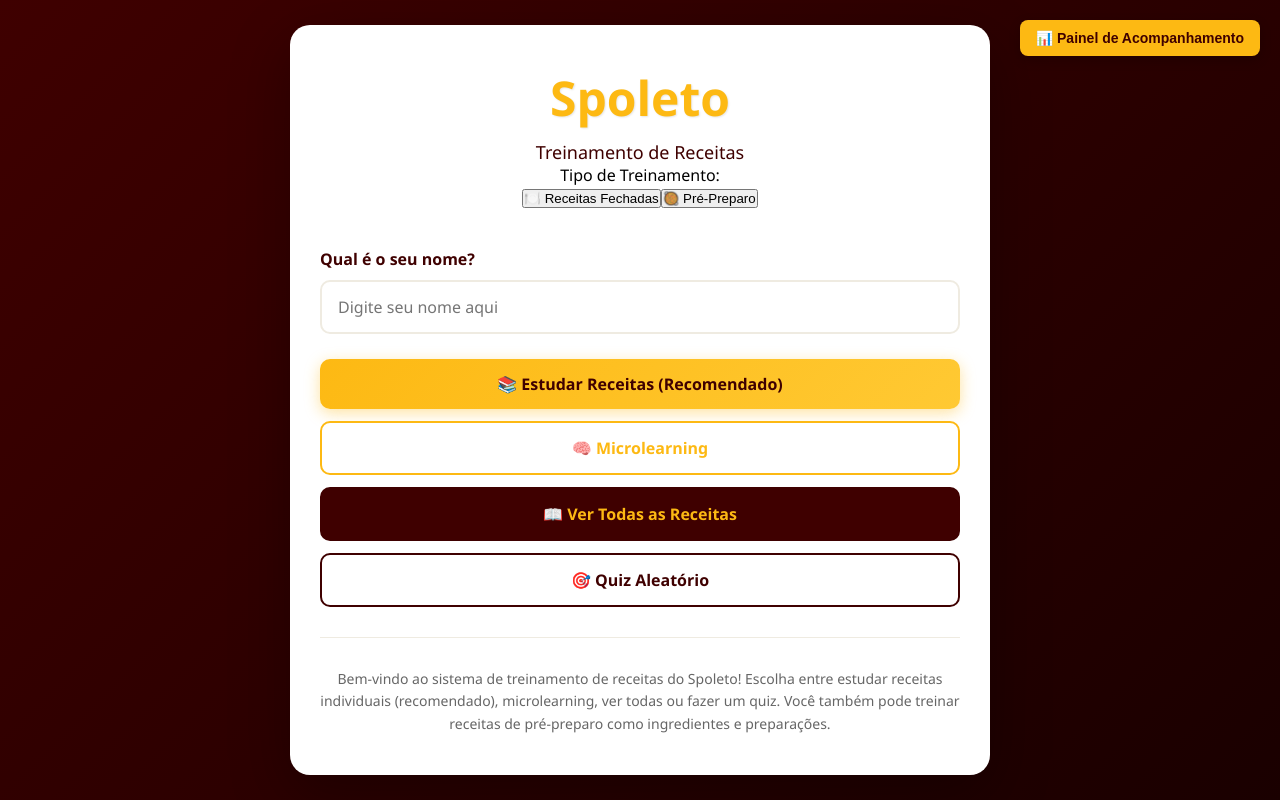
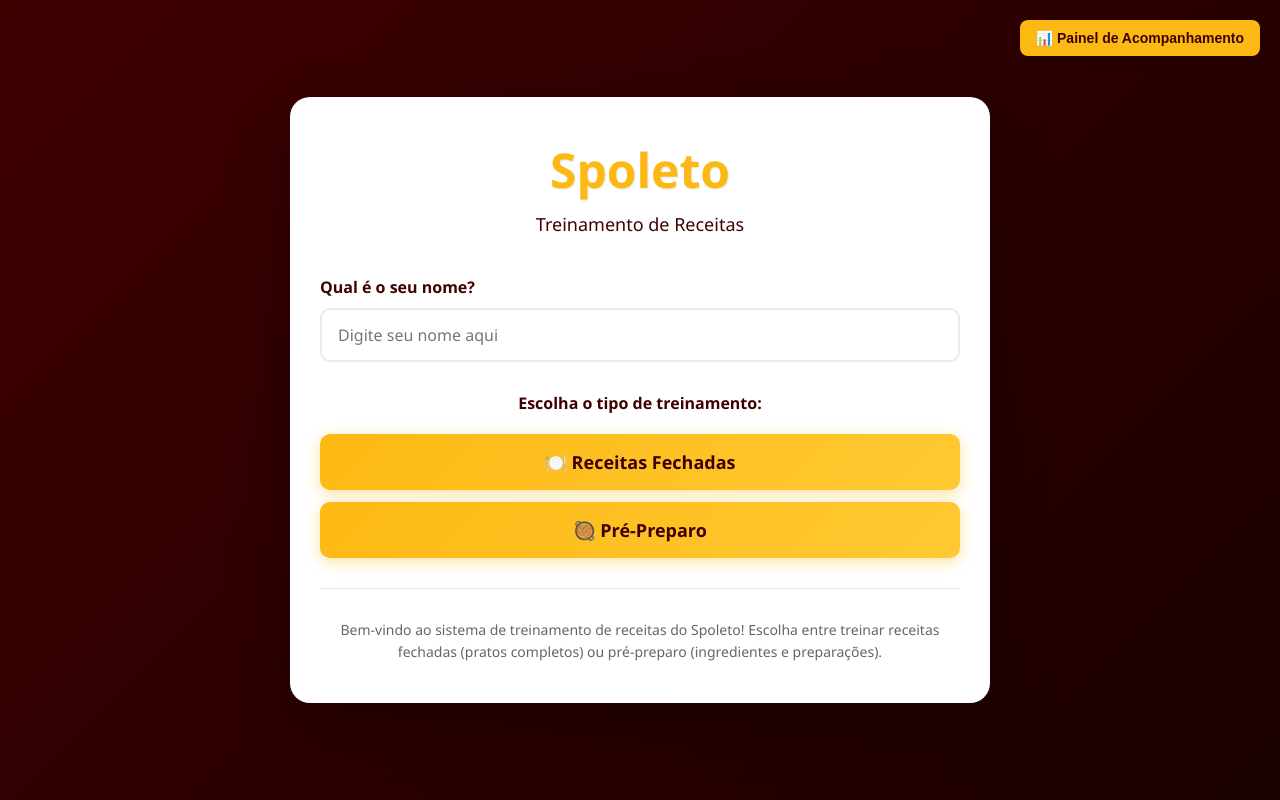
Before and after one commit to sonialopess/spoletomoc-training, a React (Vite) app: page / in a window 1280 px wide. Built offline with nearby package versions, Linux system fonts and the light colour scheme.

Commit message:
Reorganizar menu principal, renomear Microlearning para Saiba Mais e corrigir forma de preparo das Tiras de Frango

```diff
--- a/src/components/HomePage.jsx
+++ b/src/components/HomePage.jsx
@@ -4,50 +4,44 @@
 export default function HomePage({ onStartDashboard, onStartRecipes, onStartModules, onStartTraining, onStartQuiz, onStartPrePreparo }) {
   const [name, setName] = useState('');
   const [error, setError] = useState('');
+  const [selectedMenu, setSelectedMenu] = useState(null);
 
-  const handleStartRecipes = () => {
+  const handleSelectMenu = (menu) => {
     if (name.trim()) {
       setError('');
-      onStartRecipes(name);
+      setSelectedMenu(menu);
     } else {
       setError('Por favor, digite seu nome para continuar');
     }
   };
 
+  const handleStartRecipes = () => {
+    onStartRecipes(name);
+    setSelectedMenu(null);
+  };
+
   const handleStartModules = () => {
-    if (name.trim()) {
-      setError('');
     onStartModules(name);
-    } else {
-      setError('Por favor, digite seu nome para continuar');
-    }
+    setSelectedMenu(null);
   };
 
   const handleStartTraining = () => {
-    if (name.trim()) {
-      setError('');
     onStartTraining(name);
-    } else {
-      setError('Por favor, digite seu nome para continuar');
-    }
+    setSelectedMenu(null);
   };
 
   const handleStartQuiz = () => {
-    if (name.trim()) {
-      setError('');
     onStartQuiz(name);
-    } else {
-      setError('Por favor, digite seu nome para continuar');
-    }
+    setSelectedMenu(null);
   };
 
   const handleStartPrePreparo = () => {
-    if (name.trim()) {
-      setError('');
     onStartPrePreparo(name);
-    } else {
-      setError('Por favor, digite seu nome para continuar');
-    }
+    setSelectedMenu(null);
+  };
+
+  const handleBack = () => {
+    setSelectedMenu(null);
   };
 
   return (
@@ -63,13 +57,6 @@
           <div className="logo-section">
             <h1 className="title">Spoleto</h1>
             <p className="subtitle">Treinamento de Receitas</p>
-            <div className="menu-type-selector">
-              <p className="menu-type-label">Tipo de Treinamento:</p>
-              <div className="menu-type-buttons">
-                <button className="menu-type-btn active">🍽️ Receitas Fechadas</button>
-                <button className="menu-type-btn" onClick={handleStartPrePreparo}>🥘 Pré-Preparo</button>
-              </div>
-            </div>
           </div>
 
           <div className="form-section">
@@ -80,48 +67,82 @@
                 type="text"
                 value={name}
                 onChange={(e) => setName(e.target.value)}
-                onKeyPress={(e) => e.key === 'Enter' && handleStartRecipes()}
+                onKeyPress={(e) => e.key === 'Enter' && handleSelectMenu('recipes')}
                 placeholder="Digite seu nome aqui"
                 className="input-field"
               />
               {error && <p className="error-message">{error}</p>}
             </div>
 
-            <div className="buttons-section">
+            {!selectedMenu ? (
+              <div className="main-menu-section">
+                <p className="menu-label">Escolha o tipo de treinamento:</p>
+                <div className="main-menu-buttons">
                   <button
-                onClick={handleStartRecipes}
-                className="btn btn-primary"
+                    onClick={() => handleSelectMenu('recipes')}
+                    className="btn btn-menu-main"
                   >
-                📚 Estudar Receitas (Recomendado)
+                    🍽️ Receitas Fechadas
                   </button>
                   <button
-                onClick={handleStartModules}
-                className="btn btn-secondary"
+                    onClick={() => handleSelectMenu('preparo')}
+                    className="btn btn-menu-main"
                   >
-                🧠 Microlearning
+                    🥘 Pré-Preparo
+                  </button>
+                </div>
+              </div>
+            ) : (
+              <div className="submenu-section">
+                <div className="submenu-header">
+                  <button onClick={handleBack} className="btn-back-submenu">← Voltar</button>
+                  <h2 className="submenu-title">
+                    {selectedMenu === 'recipes' ? '🍽️ Receitas Fechadas' : '🥘 Pré-Preparo'}
+                  </h2>
+                </div>
+
+                <div className="submenu-buttons">
+                  <button
+                    onClick={selectedMenu === 'recipes' ? handleStartRecipes : handleStartPrePreparo}
+                    className="btn btn-submenu btn-submenu-primary"
+                  >
+                    📚 Estudar Receitas
                   </button>
                   <button
+                    onClick={selectedMenu === 'recipes' ? handleStartModules : handleStartModules}
+                    className="btn btn-submenu btn-submenu-secondary"
+                  >
+                    💡 Saiba Mais
+                  </button>
+                  {selectedMenu === 'recipes' && (
+                    <>
+                      <button
                         onClick={handleStartTraining}
-                className="btn btn-tertiary"
+                        className="btn btn-submenu btn-submenu-tertiary"
                       >
                         📖 Ver Todas as Receitas
                       </button>
                       <button
                         onClick={handleStartQuiz}
-                className="btn btn-quaternary"
+                        className="btn btn-submenu btn-submenu-quaternary"
                       >
                         🎯 Quiz Aleatório
                       </button>
+                    </>
+                  )}
                 </div>
               </div>
+            )}
+          </div>
 
+          {!selectedMenu && (
             <div className="info-section">
               <p className="info-text">
                 Bem-vindo ao sistema de treinamento de receitas do Spoleto!
-              Escolha entre estudar receitas individuais (recomendado), microlearning, ver todas ou fazer um quiz.
-              Você também pode treinar receitas de pré-preparo como ingredientes e preparações.
+                Escolha entre treinar receitas fechadas (pratos completos) ou pré-preparo (ingredientes e preparações).
               </p>
             </div>
+          )}
         </div>
       </div>
     </div>
--- a/src/data/prePreparoRecipes.js
+++ b/src/data/prePreparoRecipes.js
@@ -4,7 +4,7 @@
     category: "Proteínas",
     subcategory: "Frango",
     name: "Tiras de Frango",
-    description: "Filé de peito marinado para finalização na frigideira",
+    description: "Filé de peito marinado e assado no forno (pré-preparo), finalizado na frigideira",
     ingredients: [
       { quantity: "1kg", item: "Peito de frango" },
       { quantity: "25g", item: "Vinho" },
@@ -14,8 +14,8 @@
       { quantity: "5g", item: "Sálvia" },
       { quantity: "5g", item: "Alecrim" }
     ],
-    preparationMethod: "Misturar os temperos usando mixer separadamente. Depois misturar nos filés na GN de forma que todos fiquem cobertos e marinar por 12 horas. Assar com sonda.",
-    cookingMethod: "Panela",
+    preparationMethod: "Misturar os temperos usando mixer separadamente. Depois misturar nos filés na GN de forma que todos fiquem cobertos e marinar por 12 horas. Assar com sonda no forno.",
+    cookingMethod: "Forno",
     storage: "Sob refrigeração: 0°C a 4°C",
     validity: "1 dia",
     finalWeight: "75gr"
--- a/src/styles/HomePage.css
+++ b/src/styles/HomePage.css
@@ -219,6 +219,168 @@
   margin: 0;
 }
 
+/* MAIN MENU SECTION */
+.main-menu-section {
+  margin-top: 30px;
+}
+
+.menu-label {
+  font-size: 16px;
+  font-weight: 600;
+  color: #3f0000;
+  text-align: center;
+  margin: 0 0 20px 0;
+}
+
+.main-menu-buttons {
+  display: flex;
+  flex-direction: column;
+  gap: 12px;
+}
+
+.btn-menu-main {
+  background: linear-gradient(135deg, #fdb913 0%, #ffc933 100%);
+  color: #3f0000;
+  padding: 16px 24px;
+  border: none;
+  border-radius: 10px;
+  font-size: 18px;
+  font-weight: 700;
+  cursor: pointer;
+  transition: all 0.3s ease;
+  box-shadow: 0 4px 15px rgba(253, 185, 19, 0.4);
+}
+
+.btn-menu-main:hover {
+  transform: translateY(-3px);
+  box-shadow: 0 8px 25px rgba(253, 185, 19, 0.6);
+}
+
+.btn-menu-main:active {
+  transform: translateY(-1px);
+}
+
+/* SUBMENU SECTION */
+.submenu-section {
+  margin-top: 20px;
+  animation: slideDown 0.3s ease-out;
+}
+
+@keyframes slideDown {
+  from {
+    opacity: 0;
+    transform: translateY(-10px);
+  }
+  to {
+    opacity: 1;
+    transform: translateY(0);
+  }
+}
+
+.submenu-header {
+  display: flex;
+  align-items: center;
+  gap: 15px;
+  margin-bottom: 25px;
+  padding-bottom: 15px;
+  border-bottom: 2px solid #efebe1;
+}
+
+.btn-back-submenu {
+  background: #ffffff;
+  color: #3f0000;
+  border: 2px solid #3f0000;
+  padding: 8px 12px;
+  border-radius: 8px;
+  font-size: 14px;
+  font-weight: 600;
+  cursor: pointer;
+  transition: all 0.3s ease;
+  min-width: 80px;
+}
+
+.btn-back-submenu:hover {
+  background: #efebe1;
+  transform: translateX(-3px);
+}
+
+.submenu-title {
+  font-size: 20px;
+  font-weight: 700;
+  color: #3f0000;
+  margin: 0;
+  flex: 1;
+}
+
+.submenu-buttons {
+  display: flex;
+  flex-direction: column;
+  gap: 12px;
+}
+
+.btn-submenu {
+  padding: 14px 24px;
+  border: none;
+  border-radius: 10px;
+  font-size: 16px;
+  font-weight: 600;
+  cursor: pointer;
+  transition: all 0.3s ease;
+  font-family: inherit;
+}
+
+.btn-submenu-primary {
+  background: linear-gradient(135deg, #fdb913 0%, #ffc933 100%);
+  color: #3f0000;
+  box-shadow: 0 4px 15px rgba(253, 185, 19, 0.4);
+  font-weight: 700;
+}
+
+.btn-submenu-primary:hover {
+  transform: translateY(-2px);
+  box-shadow: 0 6px 20px rgba(253, 185, 19, 0.6);
+}
+
+.btn-submenu-secondary {
+  background: #ffffff;
+  color: #fdb913;
+  border: 2px solid #fdb913;
+  font-weight: 600;
+}
+
+.btn-submenu-secondary:hover {
+  background: #fffbf0;
+  transform: translateY(-2px);
+  border-color: #ffc933;
+}
+
+.btn-submenu-tertiary {
+  background: #3f0000;
+  color: #fdb913;
+  border: 2px solid #3f0000;
+  font-weight: 600;
+}
+
+.btn-submenu-tertiary:hover {
+  background: #5a0000;
+  border-color: #5a0000;
+  transform: translateY(-2px);
+  box-shadow: 0 6px 20px rgba(63, 0, 0, 0.4);
+}
+
+.btn-submenu-quaternary {
+  background: #ffffff;
+  color: #3f0000;
+  border: 2px solid #3f0000;
+  font-weight: 600;
+}
+
+.btn-submenu-quaternary:hover {
+  background: #efebe1;
+  transform: translateY(-2px);
+  border-color: #3f0000;
+}
+
 @media (max-width: 480px) {
   .content {
     padding: 30px 20px;
```
Lines whose indentation alone changed are shown as unchanged.
